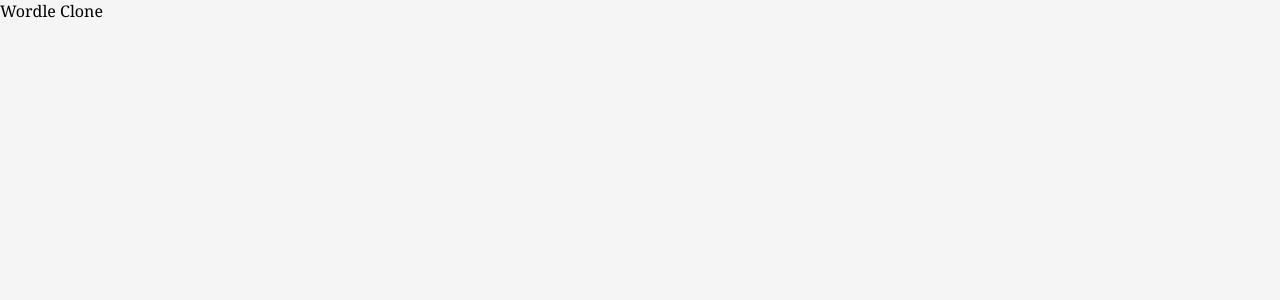
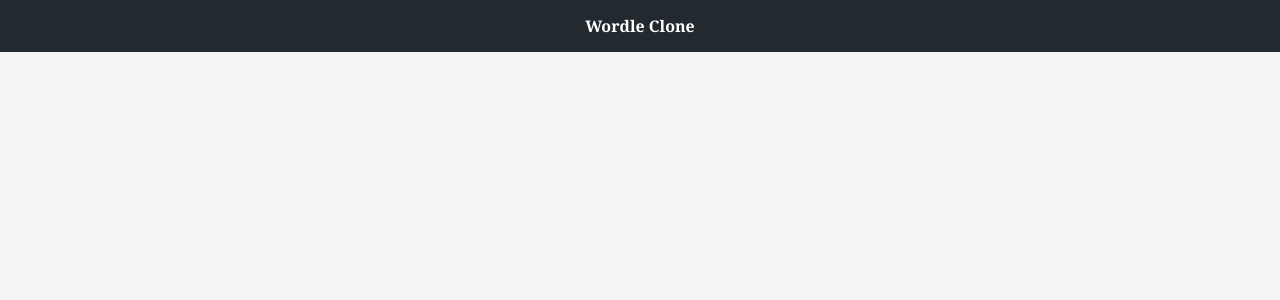
Before and after one commit to m0rphed/wordle-plus, a Svelte app: page / in a window 1280 px wide. Shown: the top 300 px of the page. Built offline with nearby package versions, Linux system fonts and the light colour scheme.

Commit message:
Changed app page style

```diff
--- a/src/App.svelte
+++ b/src/App.svelte
@@ -9,3 +9,13 @@
     <Board />
     <Keyboard />
 </main>
+
+<style>
+    nav {
+        background-color: var(--bg);
+        color: white;
+        font-weight: bold;
+        padding: 15px;
+        text-align: center;
+    }
+</style>
```
